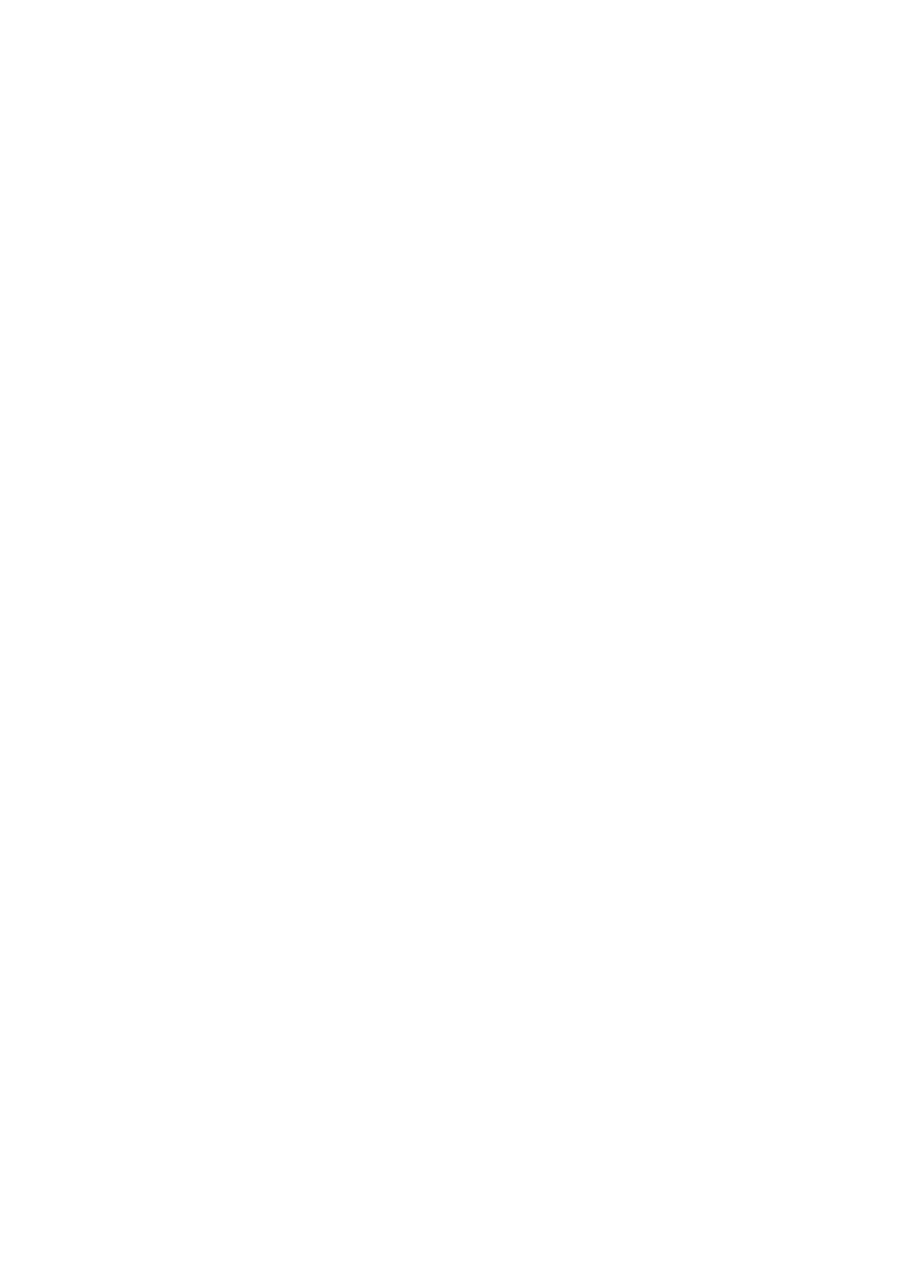
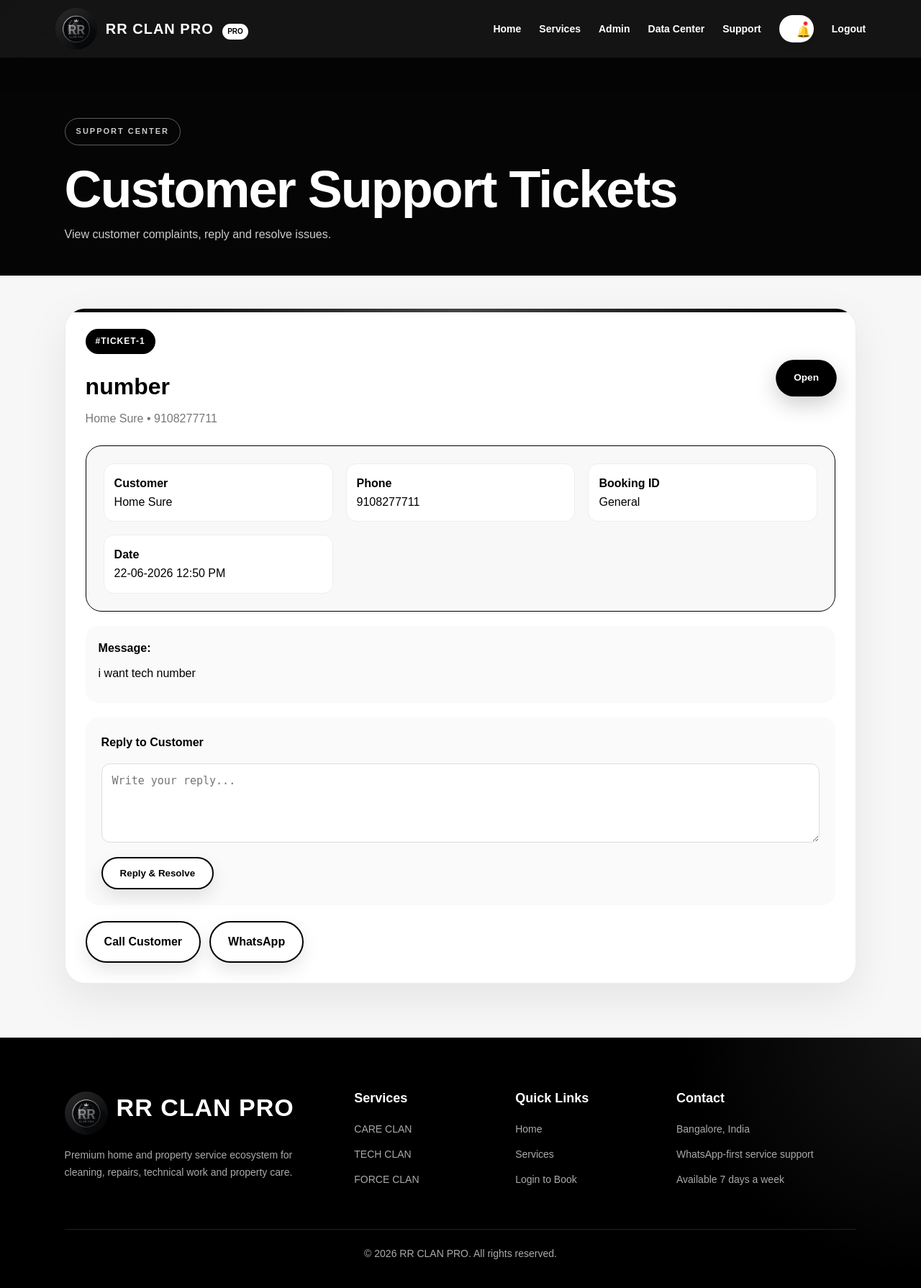
Before and after one commit to Homesure/RR_CLAN_PRO_PROFESSIONAL, a Flask app: page /admin/support in a window 1280 px wide. Before the commit the page is empty. Shown: the whole page at 72% size. Before the commit the page ends 800 px from the top, so only its background shows below. Run offline with Flask 3, Linux system fonts and the light colour scheme; a user stored in the database is signed in.

Commit message:
PWA app update

```diff
--- a/app/templates/admin_support.html
+++ b/app/templates/admin_support.html
@@ -0,0 +1,87 @@
+{% extends "layout.html" %}
+{% block content %}
+
+<section class="admin-clean-header">
+    <p class="hero-tag">SUPPORT CENTER</p>
+    <h1>Customer Support Tickets</h1>
+    <p>View customer complaints, reply and resolve issues.</p>
+</section>
+
+<section class="admin-clean-section">
+
+    {% if tickets %}
+    <div class="customer-booking-list">
+
+        {% for ticket in tickets %}
+        <div class="customer-booking-card">
+
+            <div class="customer-booking-header">
+                <div>
+                    <span class="booking-id">#TICKET-{{ ticket.id }}</span>
+                    <h3>{{ ticket.subject }}</h3>
+                    <p>{{ ticket.customer.name }} • {{ ticket.customer.phone }}</p>
+                </div>
+
+                <span class="clean-status">{{ ticket.status }}</span>
+            </div>
+
+            <div class="booking-info-grid">
+                <p><b>Customer</b><br>{{ ticket.customer.name }}</p>
+                <p><b>Phone</b><br>{{ ticket.customer.phone }}</p>
+                <p><b>Booking ID</b><br>
+                    {% if ticket.booking_id %}
+                        #RRCP-{{ ticket.booking_id }}
+                    {% else %}
+                        General
+                    {% endif %}
+                </p>
+                <p><b>Date</b><br>{{ ticket.created_at.strftime("%d-%m-%Y %I:%M %p") }}</p>
+            </div>
+
+            <div class="customer-booking-body">
+                <p><b>Message:</b></p>
+                <p>{{ ticket.message }}</p>
+
+                {% if ticket.admin_reply %}
+                    <div class="customer-alert success-box">
+                        <b>Admin Reply:</b><br>
+                        {{ ticket.admin_reply }}
+                    </div>
+                {% endif %}
+            </div>
+
+            {% if ticket.status != "Resolved" %}
+            <form method="POST" action="{{ url_for('reply_ticket', ticket_id=ticket.id) }}" class="rating-form">
+                <label>Reply to Customer</label>
+                <textarea name="reply" required placeholder="Write your reply..."></textarea>
+                <button type="submit" class="btn">Reply & Resolve</button>
+            </form>
+            {% else %}
+            <div class="customer-alert success-box">
+                ✅ Ticket resolved
+            </div>
+            {% endif %}
+
+            <div class="customer-actions">
+                <a class="btn-outline" href="tel:{{ ticket.customer.phone }}">Call Customer</a>
+
+                <a class="btn-outline" target="_blank"
+                   href="https://wa.me/91{{ ticket.customer.phone }}?text=Hello%20{{ ticket.customer.name }}%2C%20this%20is%20RR%20CLAN%20PRO%20support.%20We%20are%20checking%20your%20support%20ticket.">
+                    WhatsApp
+                </a>
+            </div>
+
+        </div>
+        {% endfor %}
+
+    </div>
+    {% else %}
+    <div class="empty classy-empty">
+        <h2>No support tickets</h2>
+        <p>Customer complaints and support requests will appear here.</p>
+    </div>
+    {% endif %}
+
+</section>
+
+{% endblock %}
--- a/app/templates/layout.html
+++ b/app/templates/layout.html
@@ -49,6 +49,26 @@ if ("serviceWorker" in navigator) {
 <button id="installAppBtn" class="install-app-btn">
     Install RR CLAN PRO
 </button>
+<script>
+let deferredPrompt;
+
+window.addEventListener("beforeinstallprompt", (e) => {
+    e.preventDefault();
+    deferredPrompt = e;
+
+    document.getElementById("installAppBtn").style.display = "block";
+});
+
+document.getElementById("installAppBtn").addEventListener("click", async () => {
+    if (!deferredPrompt) return;
+
+    deferredPrompt.prompt();
+
+    await deferredPrompt.userChoice;
+
+    deferredPrompt = null;
+});
+</script>
 <body>
 
 <nav class="navbar">
```
Also changed, not shown: app/templates/index.html (+27 -0 lines).
